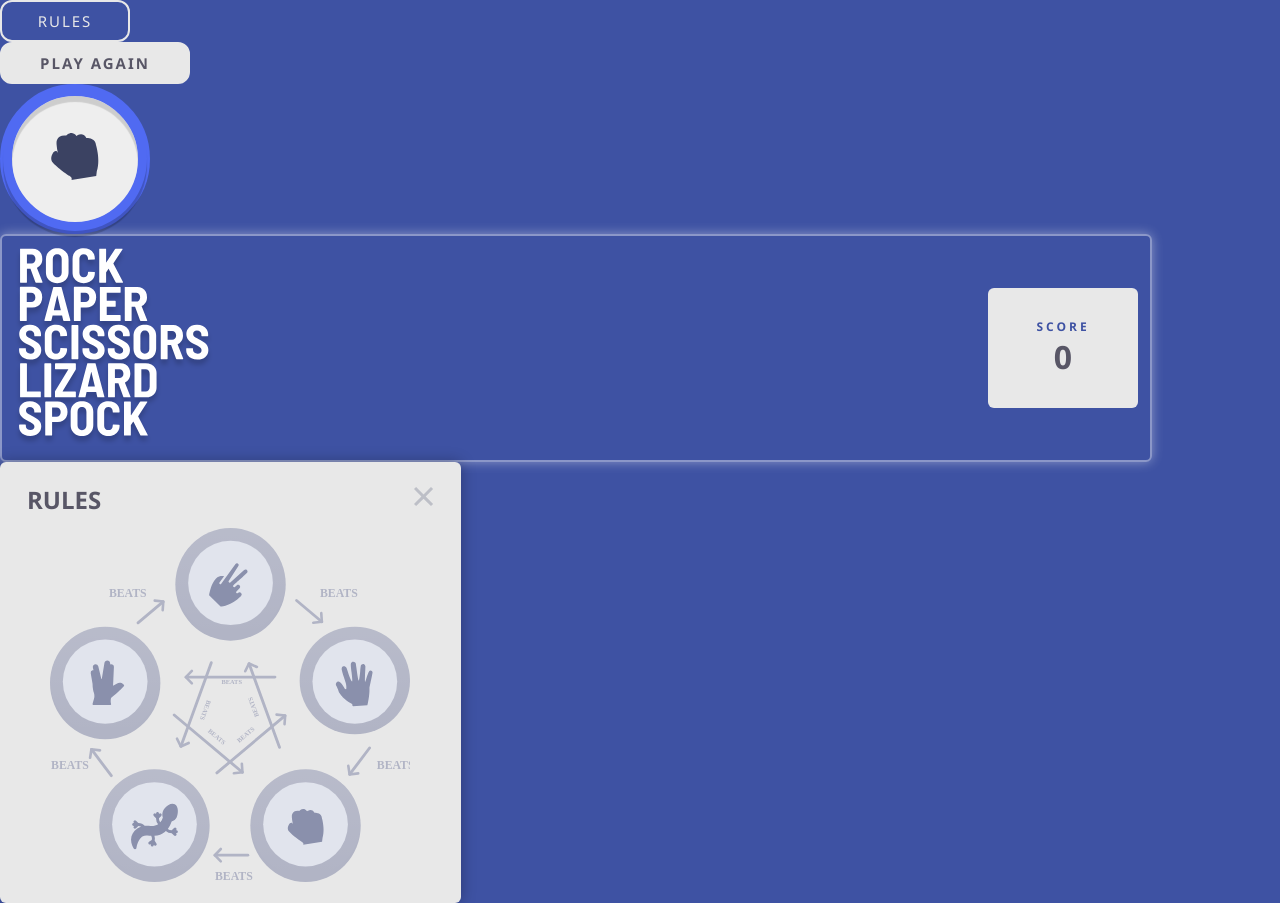
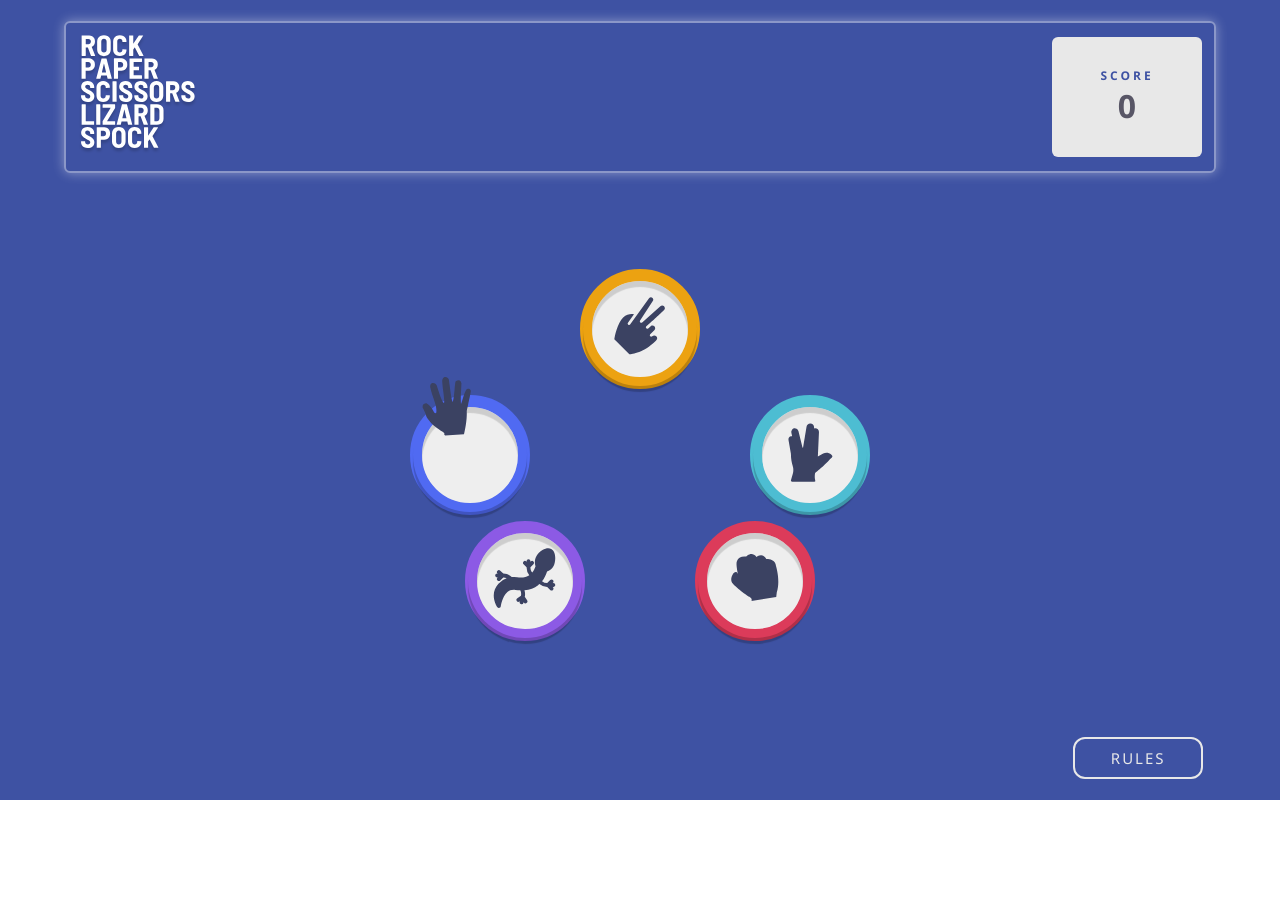
Before and after one commit to WS-Jedp/RockPaperScissorsAndMore, a React app: page / in a window 1280 px wide. After the commit the page ends 800 px from the top, so only its background shows below. Built offline with nearby package versions, Linux system fonts and the light colour scheme.

Commit message:
feature/page-home

```diff
--- a/public/index.html
+++ b/public/index.html
@@ -8,6 +8,7 @@
 <body>
 
   <div id="root"></div>
+  <div id="modal-portal"></div>
 
 </body>
 </html>
--- a/src/components/logo/styles.js
+++ b/src/components/logo/styles.js
@@ -7,11 +7,12 @@ export const LogoWrapper = styled.figure`
   min-width: 90px;
   width: 30%;
   max-width: 200px;
-  max-height: 200px;
+  max-height: 150px;
 
   img {
-    object-fit: contain;
-    width: 100%;
-    height: 100%;
+    position: relative;
+    object-fit: cover;
+    width: 60%;
+    height: 60%;
   }
 `
--- a/src/components/option/index.jsx
+++ b/src/components/option/index.jsx
@@ -2,10 +2,10 @@ import React from 'react'
 import { OptionWrapper } from './styles'
 import { CurrentOption } from '../currentOption'
 
-export const Option = ({option = 'rock', color = 'red', action = () => {}}) => {
+export const Option = ({option = 'rock', color = 'red', action = () => {}, grid = ''}) => {
 
   return (
-    <OptionWrapper color={color} onClick={action}>
+    <OptionWrapper color={color} onClick={action} className={grid}>
       <figure aria-label={option}>
         <CurrentOption option={option} />
       </figure>
--- a/src/components/option/styles.js
+++ b/src/components/option/styles.js
@@ -90,8 +90,8 @@ export const OptionWrapper = styled.article`
 
   @media screen and (min-width: 420px){
     & {
-      width: 150px;
-      height: 150px;
+      width: 120px;
+      height: 120px;
       border: 12px solid var(--${props => props.color || 'blue'}-color);
     }
   }
--- /dev/null
+++ b/src/components/selectOption/index.jsx
@@ -0,0 +1,25 @@
+import React from 'react'
+
+import BgImage from '../../assets/images/bg-pentagon.svg';
+
+import { SelectOptionWrapper } from './styles'
+import { Option } from '../option'
+
+export const SelectOption = () => {
+
+  return (
+    <SelectOptionWrapper bgImg={BgImage}>
+      <div className="row-1">
+        <Option option="scissors" color="orange" grid="scissors-grid" />
+      </div>
+      <div className="row-2">
+        <Option option="paper" color="blue" grid="paper-grid" />
+        <Option option="spock" color="cian" grid="spock-grid" />
+      </div>
+      <div className="row-3">
+        <Option option="lizard" color="purple" grid="lizard-grid" />
+        <Option option="rock" color="red" grid="rock-grid" />
+      </div>
+    </SelectOptionWrapper>
+  )
+}
--- /dev/null
+++ b/src/components/selectOption/styles.js
@@ -0,0 +1,54 @@
+import styled from 'styled-components'
+
+export const SelectOptionWrapper = styled.section`
+  position: relative;
+  display: flex;
+  flex-flow: column nowrap;
+  align-items: center;
+  justify-content: center;
+  width: 90%;
+  height: 60vh;
+
+  .row-1 {
+    display: flex;
+    width: 100%;
+    align-items: center;
+    justify-content: center;
+    margin: 3px;
+  }
+
+  .row-2 {
+    display: flex;
+    width: 100%;
+    align-items: center;
+    justify-content: space-between;
+    margin: 3px;
+  }
+
+  .row-3 {
+    display: flex;
+    width: 100%;
+    align-items: center;
+    justify-content: space-around;
+    margin: 3px;
+  }
+
+  @media only screen and (min-width: 420px){
+    & {
+      width: 60%;
+    }
+  }
+
+  @media only screen and (min-width: 720px) {
+    & {
+      width: 50%;
+    }
+  }
+
+  @media only screen and (min-width: 1200px) {
+    & {
+      width: 36%;
+    }
+  }
+
+`
--- a/src/pages/home/index.jsx
+++ b/src/pages/home/index.jsx
@@ -3,17 +3,17 @@ import ImageRules from '../../assets/images/image-rules-bonus.svg'
 
 import { WrapperHome } from './styles'
 
+import { Header } from '../../components/header'
+import { SelectOption } from '../../components/selectOption'
 import { Rules } from '../../components/rules'
-import { Header } from '../../components/header'
-import { Option } from '../../components/option'
-import { ButtonSecondary, ButtonPrimary } from '../../components/button'
+import { ButtonSecondary } from '../../components/button'
 
 export const Home = () => (
   <WrapperHome>
-    <ButtonSecondary title="Rules" />
-    <ButtonPrimary title="Play Again" />
-    <Option option="rock" color="blue" />
     <Header />
-    <Rules title="Rules" img={ImageRules} />
+    <SelectOption />
+    <div className="button">
+      <ButtonSecondary title="Rules" />
+    </div>
   </WrapperHome>
 )
--- a/src/pages/home/styles.js
+++ b/src/pages/home/styles.js
@@ -1,5 +1,22 @@
 import styled from 'styled-components'
 
 export const WrapperHome = styled.section`
+  display: flex;
+  position: relative;
+  flex-flow: column nowrap;
+  align-items: center;
+  justify-content: space-around;
+  width: 100%;
+  max-width: 100%;
+  height: 100vh;
+  max-height: 100vh;
+  overflow: hidden;
   background-color: var(--main-color);
+
+  @media only screen and (min-width: 420px) {
+    .button {
+      align-self: flex-end;
+      margin-right: 6%;
+    }
+  }
 `
```
